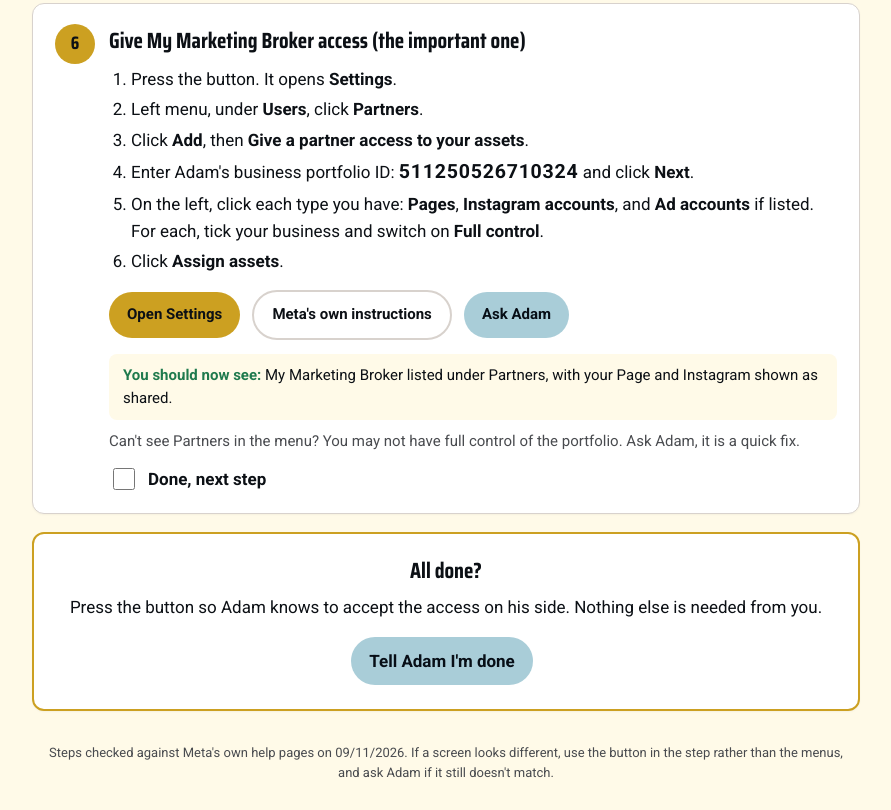
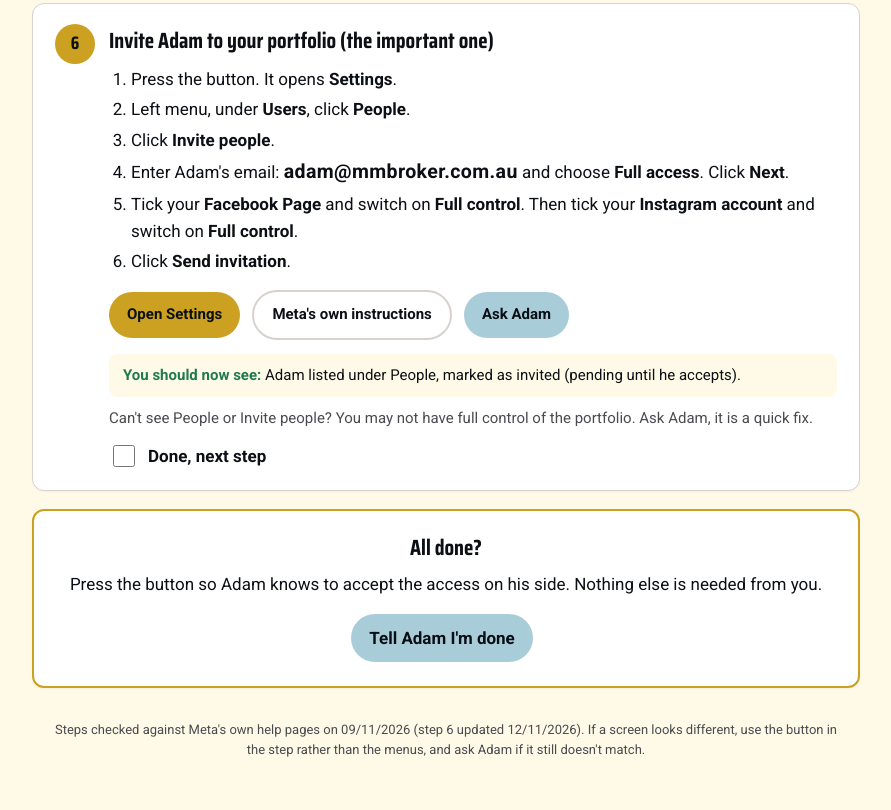
Before and after one commit to AdamMMB-GC/client-pages, a plain HTML site: page pss/meta-access/index.html in a window 1280 px wide. Shown: the part 3155-3965 px from the top of the page, without its empty margins (194-1085 px from the left). Drawn offline with Linux system fonts and the light colour scheme.

Commit message:
pss meta-access: step 6 invites Adam as a person instead of partner access (temporary)
Co-Authored-By: Claude Opus 5.5 <noreply@anthropic.com>

```diff
--- a/pss/meta-access/index.html
+++ b/pss/meta-access/index.html
@@ -164,17 +164,17 @@
       <label class="tick"><input type="checkbox" data-step="two-factor"> Done, next step</label>
     </div></div>
   </section>
-  <section class="step" id="partner">
+  <section class="step" id="invite-adam">
     <div class="step-head"><div class="num">6</div><div style="flex:1">
-      <h2>Give My Marketing Broker access (the important one)</h2>
-      <ol><li>Press the button. It opens <b>Settings</b>.</li><li>Left menu, under <b>Users</b>, click <b>Partners</b>.</li><li>Click <b>Add</b>, then <b>Give a partner access to your assets</b>.</li><li>Enter Adam's business portfolio ID: <b style="font-size:1.15em;letter-spacing:.04em">511250526710324</b> and click <b>Next</b>.</li><li>On the left, click each type you have: <b>Pages</b>, <b>Instagram accounts</b>, and <b>Ad accounts</b> if listed. For each, tick your business and switch on <b>Full control</b>.</li><li>Click <b>Assign assets</b>.</li></ol>
+      <h2>Invite Adam to your portfolio (the important one)</h2>
+      <ol><li>Press the button. It opens <b>Settings</b>.</li><li>Left menu, under <b>Users</b>, click <b>People</b>.</li><li>Click <b>Invite people</b>.</li><li>Enter Adam's email: <b style="font-size:1.15em;letter-spacing:.02em">adam@mmbroker.com.au</b> and choose <b>Full access</b>. Click <b>Next</b>.</li><li>Tick your <b>Facebook Page</b> and switch on <b>Full control</b>. Then tick your <b>Instagram account</b> and switch on <b>Full control</b>.</li><li>Click <b>Send invitation</b>.</li></ol>
       <a class="btn btn-go" href="https://business.facebook.com/latest/settings" target="_blank" rel="noopener">Open Settings</a>
-      <a class="btn btn-help" href="https://www.facebook.com/business/help/1717412048538897" target="_blank" rel="noopener">Meta's own instructions</a>
-      <a class="btn btn-ask" href="mailto:adam@mmbroker.com.au?subject=Meta%20access%2C%20step%206%3A%20Platinum%20Surface%20Solutions&body=Hi%20Adam%2C%20I%27m%20stuck%20on%20step%206%20%28Give%20My%20Marketing%20Broker%20access%20%28the%20important%20one%29%29.%0A%0AWhat%20I%20see%3A%20%0A">Ask Adam</a>
+      <a class="btn btn-help" href="https://www.facebook.com/business/help/2169003770027706" target="_blank" rel="noopener">Meta's own instructions</a>
+      <a class="btn btn-ask" href="mailto:adam@mmbroker.com.au?subject=Meta%20access%2C%20step%206%3A%20Platinum%20Surface%20Solutions&body=Hi%20Adam%2C%20I%27m%20stuck%20on%20step%206%20%28Invite%20Adam%20to%20your%20portfolio%29.%0A%0AWhat%20I%20see%3A%20%0A">Ask Adam</a>
 
-      <div class="see"><b>You should now see:</b> My Marketing Broker listed under Partners, with your Page and Instagram shown as shared.</div>
-      <p class="snag">Can't see Partners in the menu? You may not have full control of the portfolio. Ask Adam, it is a quick fix.</p>
-      <label class="tick"><input type="checkbox" data-step="partner"> Done, next step</label>
+      <div class="see"><b>You should now see:</b> Adam listed under People, marked as invited (pending until he accepts).</div>
+      <p class="snag">Can't see People or Invite people? You may not have full control of the portfolio. Ask Adam, it is a quick fix.</p>
+      <label class="tick"><input type="checkbox" data-step="invite-adam"> Done, next step</label>
     </div></div>
   </section>
 
@@ -184,7 +184,7 @@
     <a class="btn btn-ask" href="mailto:adam@mmbroker.com.au?subject=Meta%20access%20done%3A%20Platinum%20Surface%20Solutions&body=Hi%20Adam%2C%20all%20steps%20done.%20Over%20to%20you.">Tell Adam I'm done</a>
   </div>
 
-  <p class="meta-note">Steps checked against Meta's own help pages on 09/11/2026. If a screen looks different, use the button in the step rather than the menus, and ask Adam if it still doesn't match.</p>
+  <p class="meta-note">Steps checked against Meta's own help pages on 09/11/2026 (step 6 updated 12/11/2026). If a screen looks different, use the button in the step rather than the menus, and ask Adam if it still doesn't match.</p>
 </div>
 
 <footer>
```
